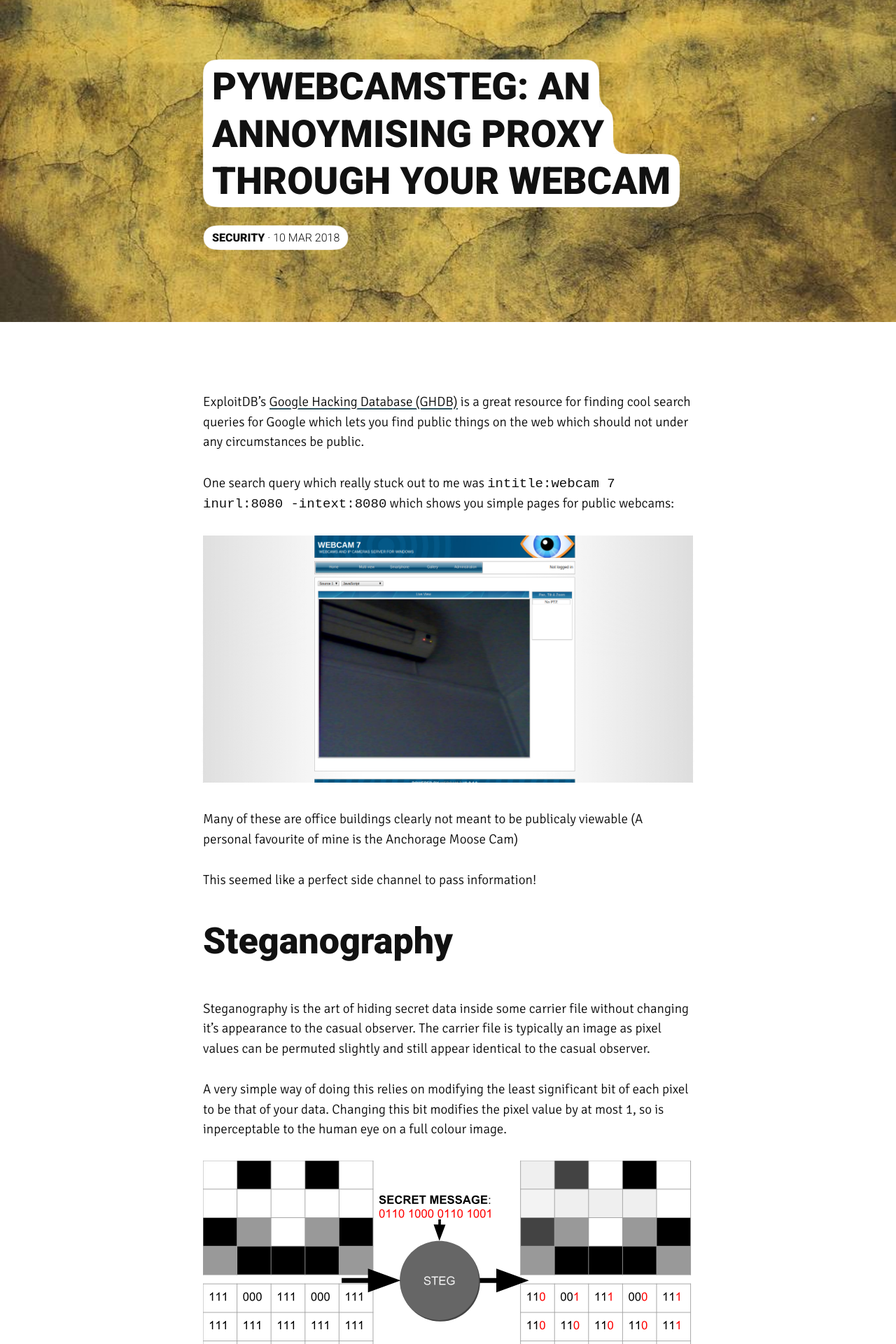
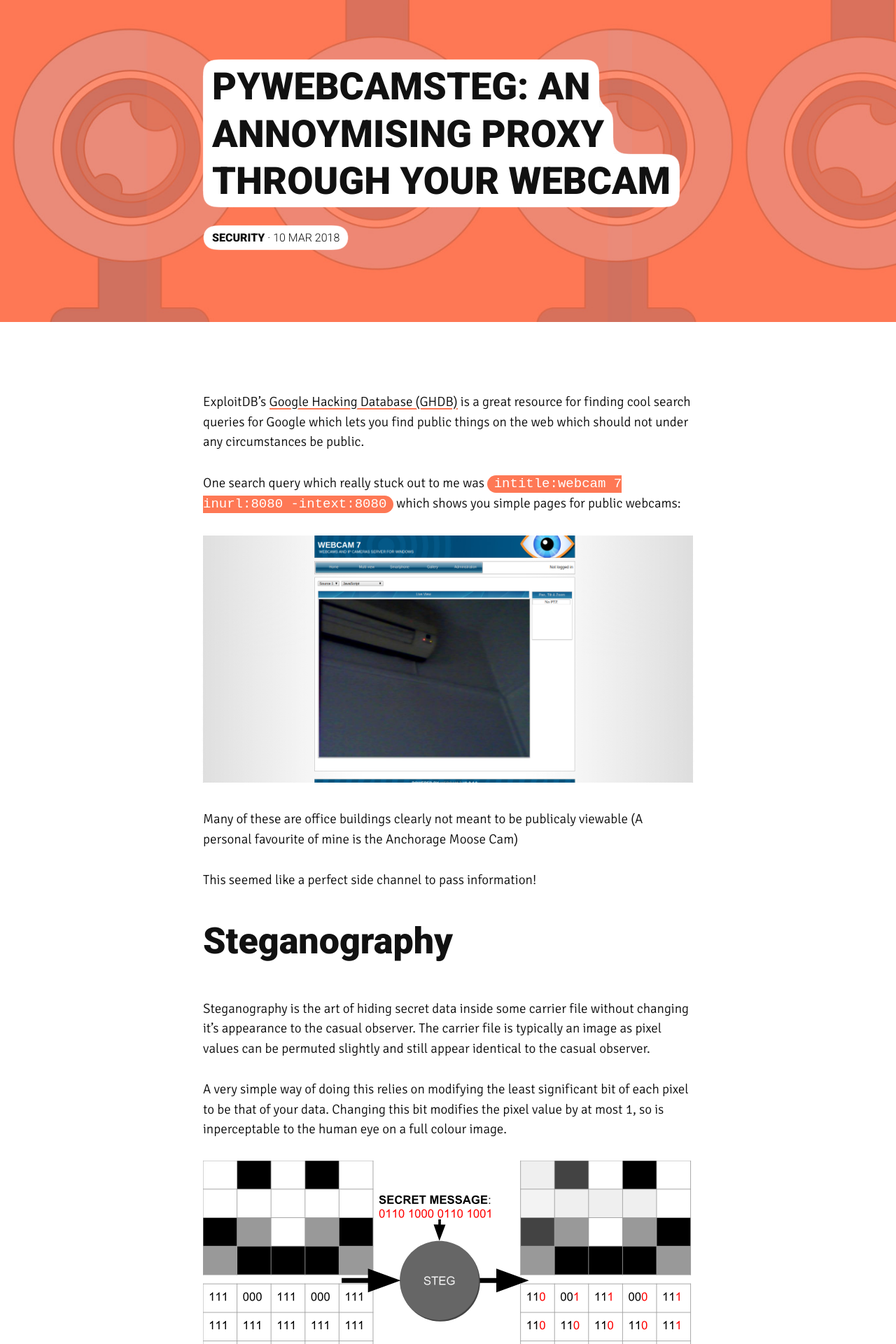
Before and after one commit to ghomasHudson/ghomasHudson.github.io, a Jekyll site: the page built from _posts/2018-03-10-pyWebcamSteg.md, in a window 1280 px wide. Shown: the top 1920 px of the page at 70% size. Built offline with Jekyll 4.4.1, drawn with Linux system fonts in a browser that asks for light colours.

Commit message:
Added post theming

```diff
--- a/_layouts/default.html
+++ b/_layouts/default.html
@@ -1,5 +1,5 @@
 <!doctype html>
-<html lang="en" style="--theme:#305864">
+<html lang="en" style="--theme:{{page.theme}}">
   <head>
     <meta charset="utf-8">
     <title>
--- a/_posts/2018-03-10-pyWebcamSteg.md
+++ b/_posts/2018-03-10-pyWebcamSteg.md
@@ -1,9 +1,10 @@
 ---
 layout: post
 title: 'pyWebcamSteg: An annoymising proxy through your webcam'
-bannerImg: /assets/img/grunge2.jpg
+bannerImg: /assets/img/pyWebcamSteg/banner.jpg
 featured: false
 tags: Security
+theme: '#fe7855'
 ---
 ExploitDB's [Google Hacking Database (GHDB)](https://www.exploit-db.com/google-hacking-database/) is a great resource for finding cool search queries for Google which lets you find public things on the web which should not under any circumstances be public.
 
--- a/_sass/_base/_syntax.scss
+++ b/_sass/_base/_syntax.scss
@@ -1,3 +1,11 @@
+
+
+code{
+  border-radius: 1em;
+  padding:1px 0.95rem 2px;
+  background: var(--theme);
+  color: #fff;
+}
 
 /* Add padding to the left of the code block */
 div .highlight { padding: 10px; font-size:120%}
```
Also changed, not shown: assets/img/pyWebcamSteg/banner.jpg (added).
